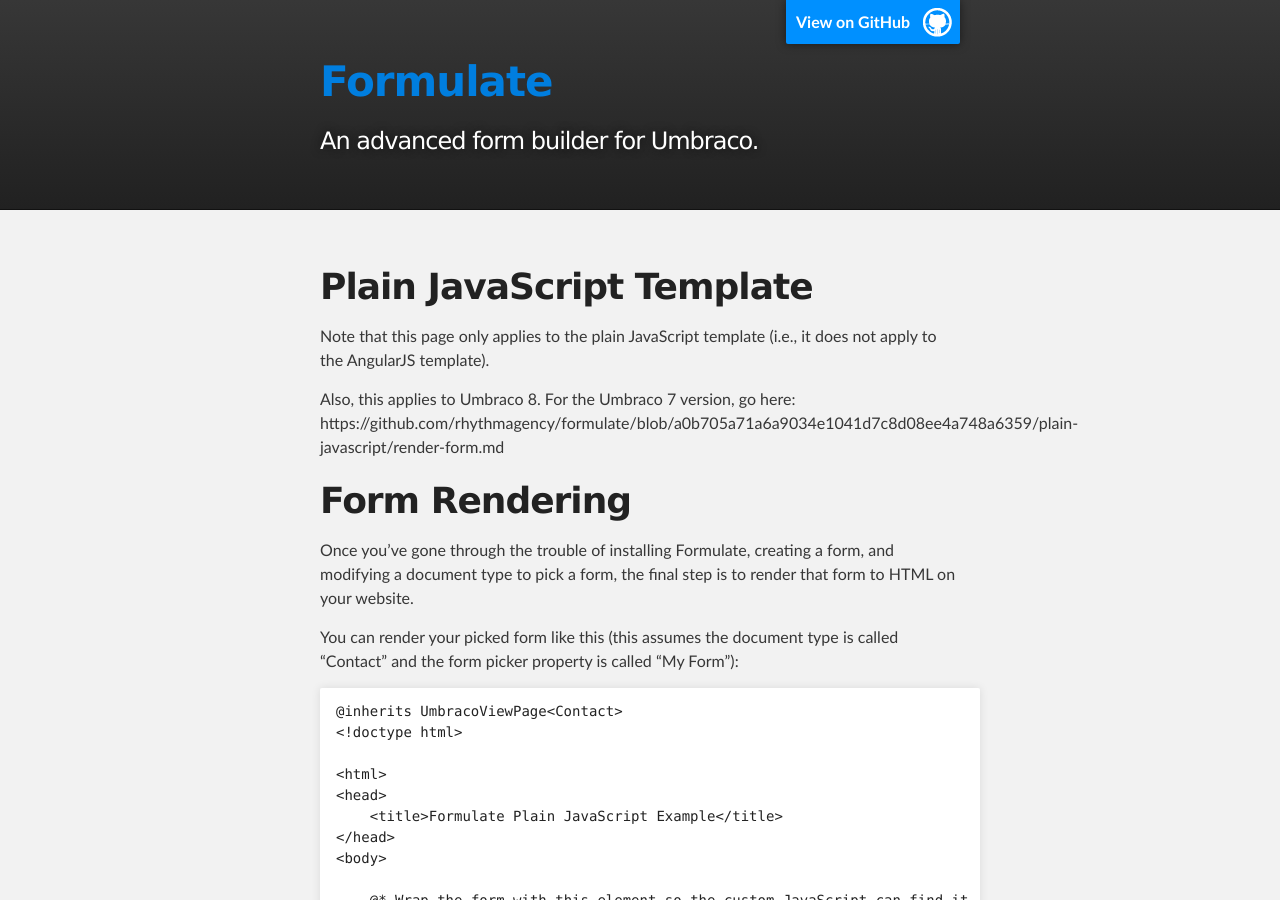
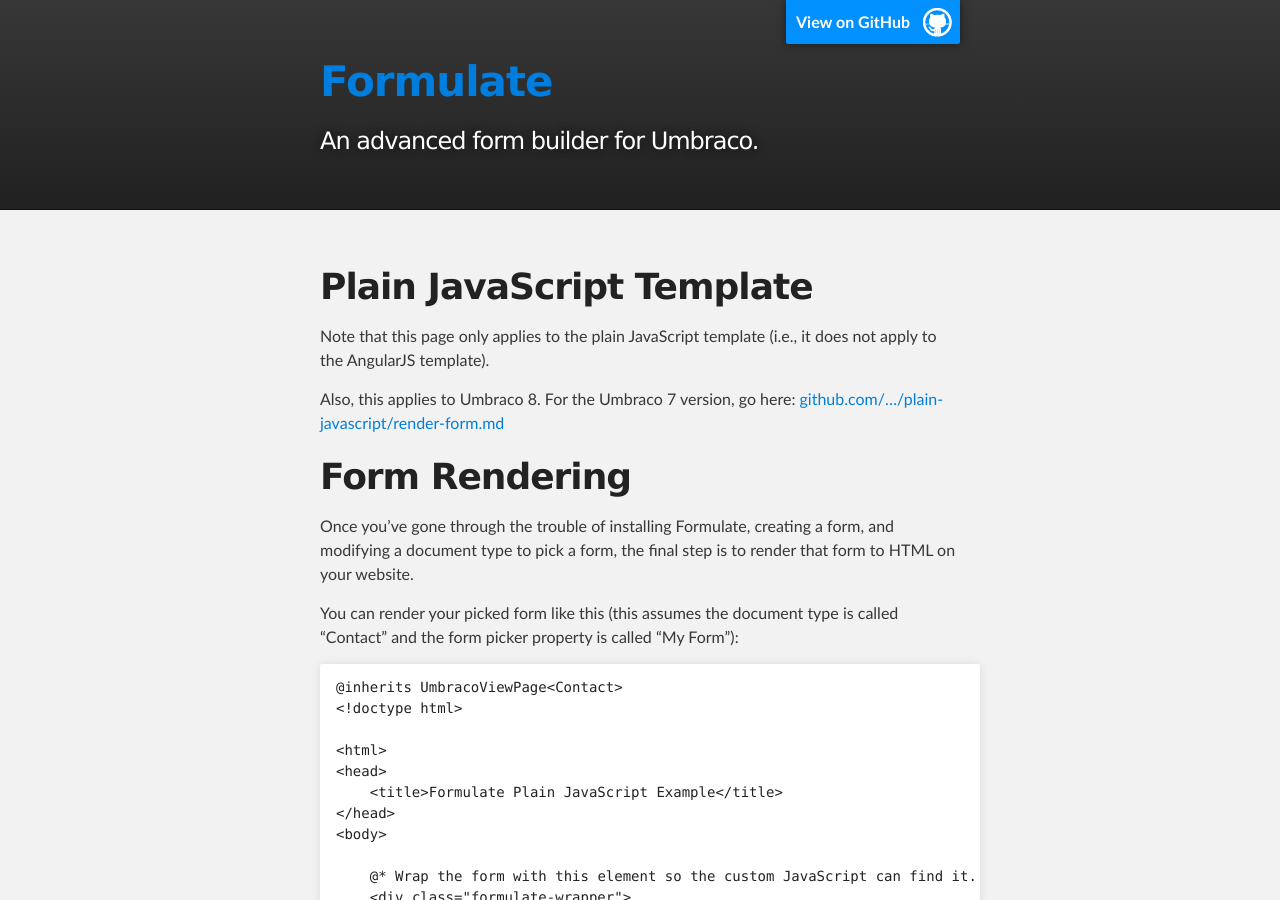
Before and after one commit to rhythmagency/formulate, a Jekyll site: the page built from plain-javascript/render-form.md, in a window 1280 px wide and 900 px high. Built offline with Jekyll 4.4.1, drawn with Linux system fonts in a browser that asks for light colours; some of the changed lines change nothing that is shown.

Commit message:
fix (Documentation) fix link to GitHub

```diff
--- a/plain-javascript/render-form.md
+++ b/plain-javascript/render-form.md
@@ -7,7 +7,7 @@
 
 Note that this page only applies to the plain JavaScript template (i.e., it does not apply to the AngularJS template).
 
-Also, this applies to Umbraco 8. For the Umbraco 7 version, go here: https://github.com/rhythmagency/formulate/blob/a0b705a71a6a9034e1041d7c8d08ee4a748a6359/plain-javascript/render-form.md
+Also, this applies to Umbraco 8. For the Umbraco 7 version, go here: [github.com/.../plain-javascript/render-form.md](https://github.com/rhythmagency/formulate/blob/a0b705a71a6a9034e1041d7c8d08ee4a748a6359/plain-javascript/render-form.md)
 
 # Form Rendering
 
```
